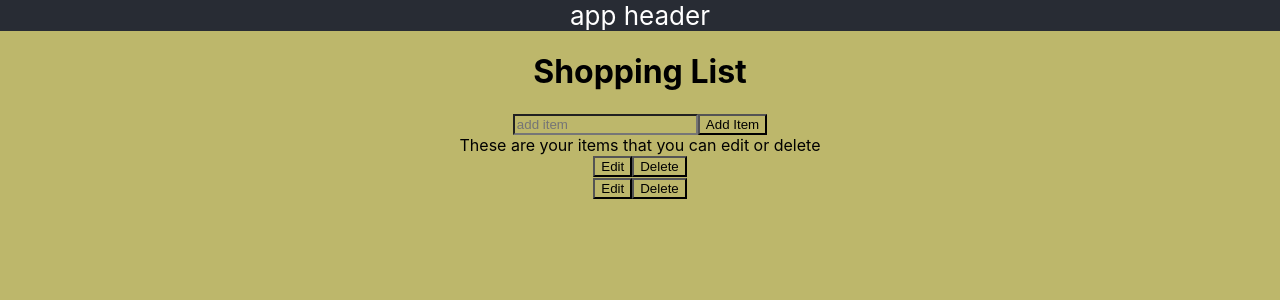
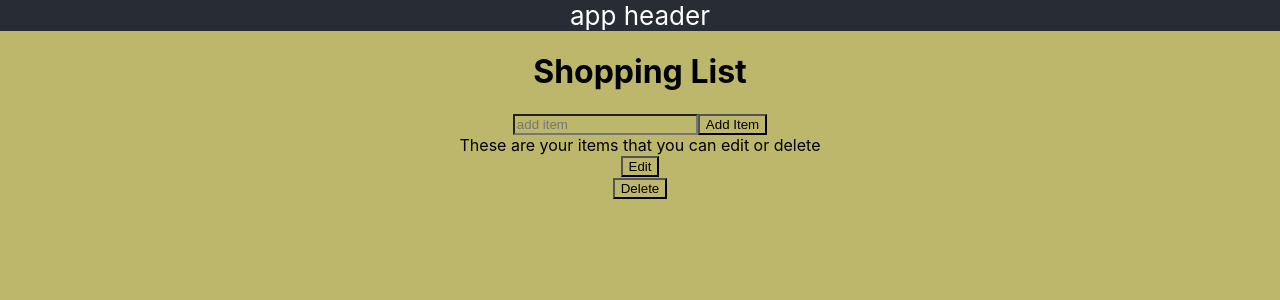
Before and after one commit to Gcrowder93/shoppinglist214, a React (Create React App) app: page / in a window 1280 px wide. Shown: the top 300 px of the page. Built offline with nearby package versions, Linux system fonts and the light colour scheme.

Commit message:
trying to get edit button to show input field on click

```diff
--- a/src/Components/Edit/EditItems.js
+++ b/src/Components/Edit/EditItems.js
@@ -14,6 +14,11 @@ export default function EditItem({ onEditItem, onDeleteItem }) {
     onDeleteItem(newDeleteItem);
   };
 
+  const handleClick = async (e) => {
+    e.preventDefault();
+    setEditItem('');
+  };
+
   return (
     <form onSubmit={handleSubmit}>
       {/* <input
@@ -22,10 +27,17 @@ export default function EditItem({ onEditItem, onDeleteItem }) {
         value={newEditItem}
         onChange={(e) => setEditItem(e.target.value)}
       /> */}
-      <button className="editbutton" type="submit" value={newEditItem}>
-        Edit
-      </button>
-      <button className="deletebutton" type="submit" value={newDeleteItem}>
+      <div onClick={handleClick}>
+        <button
+          className="editbutton"
+          type="edit"
+          value={newEditItem}
+          //   onClick={() => setEditItem(false)}
+        >
+          Edit
+        </button>
+      </div>
+      <button className="deletebutton" type="delete" value={newDeleteItem}>
         Delete
       </button>
     </form>
--- a/src/Components/List/ItemList.js
+++ b/src/Components/List/ItemList.js
@@ -1,16 +1,23 @@
 // import and call <EditItem /> here for buttons next to what is mapped?
 //map through items here
 
-import React from 'react';
+import React /*useState*/ from 'react';
 import EditItem from '../Edit/EditItems';
 
 export default function ItemList() {
+  // const { itemEntry } = useState('');
+
   return (
     <div>
+      {/* {itemEntry.map(({ id, newItem }) => (
+        <div key={id}>
+          <li>{newItem}</li>
+        </div>
+      ))} */}
       These are your items that you can edit or delete
-      <div>
-        <EditItem />
-      </div>
+      {/* <div> */}
+      <EditItem />
+      {/* </div> */}
     </div>
   );
 }
--- a/src/Views/Home.js
+++ b/src/Views/Home.js
@@ -1,13 +1,13 @@
 import AddItem from '../Components/Add/AddItem';
-import EditItem from '../Components/Edit/EditItems';
 import ItemList from '../Components/List/ItemList';
+// import EditItem from '../Components/Edit/EditItems';
 
 const Home = () => {
   return (
     <div className="homediv">
       <AddItem />
       <ItemList />
-      <EditItem />
+      {/* <EditItem /> */}
     </div>
   );
 };
```
Also changed, not shown: 1 other file (tests, documents, lock files or other folders).
